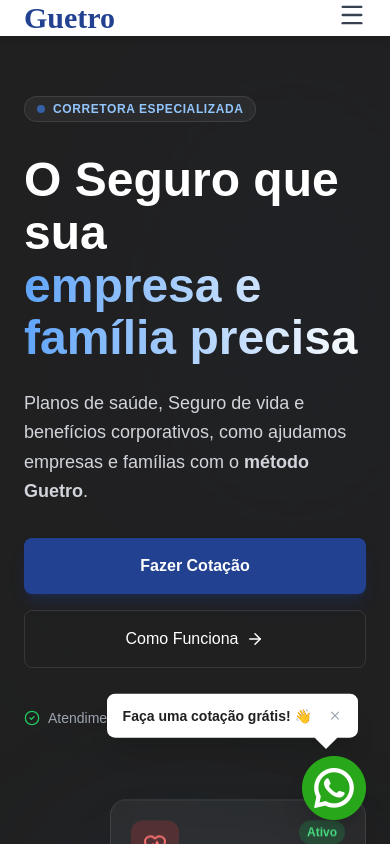
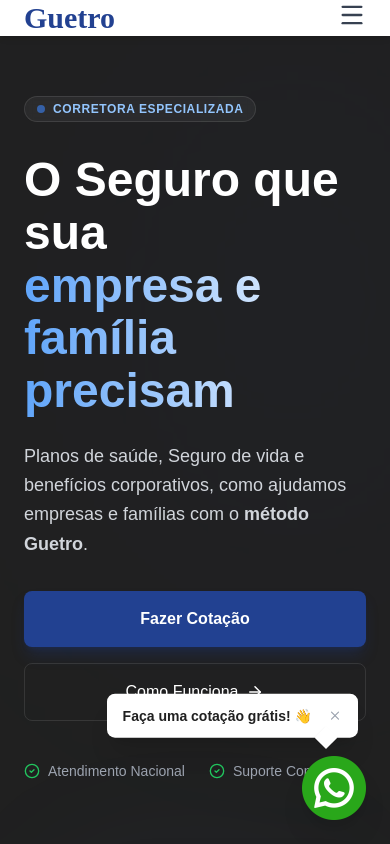
Before and after one commit to uphiago/guetroweb, a React (Vite) app: page / in a window 390 px wide. Shown: the top 844 px of the page. Built offline with nearby package versions, Linux system fonts and the light colour scheme; a web font is replaced by a local one.

Commit message:
Fix grammar: precisa → precisam, responsive verified

```diff
--- a/src/components/Hero.jsx
+++ b/src/components/Hero.jsx
@@ -25,7 +25,7 @@
                         <h1 className="text-5xl md:text-6xl lg:text-7xl xl:text-8xl font-bold font-anta leading-[1.1] mb-6">
                             <span className="text-white block">O Seguro que sua</span>
                             <span className="text-transparent bg-clip-text bg-gradient-to-r from-blue-400 to-white block">
-                                empresa e família precisa
+                                empresa e família precisam
                             </span>
                         </h1>
 
```
